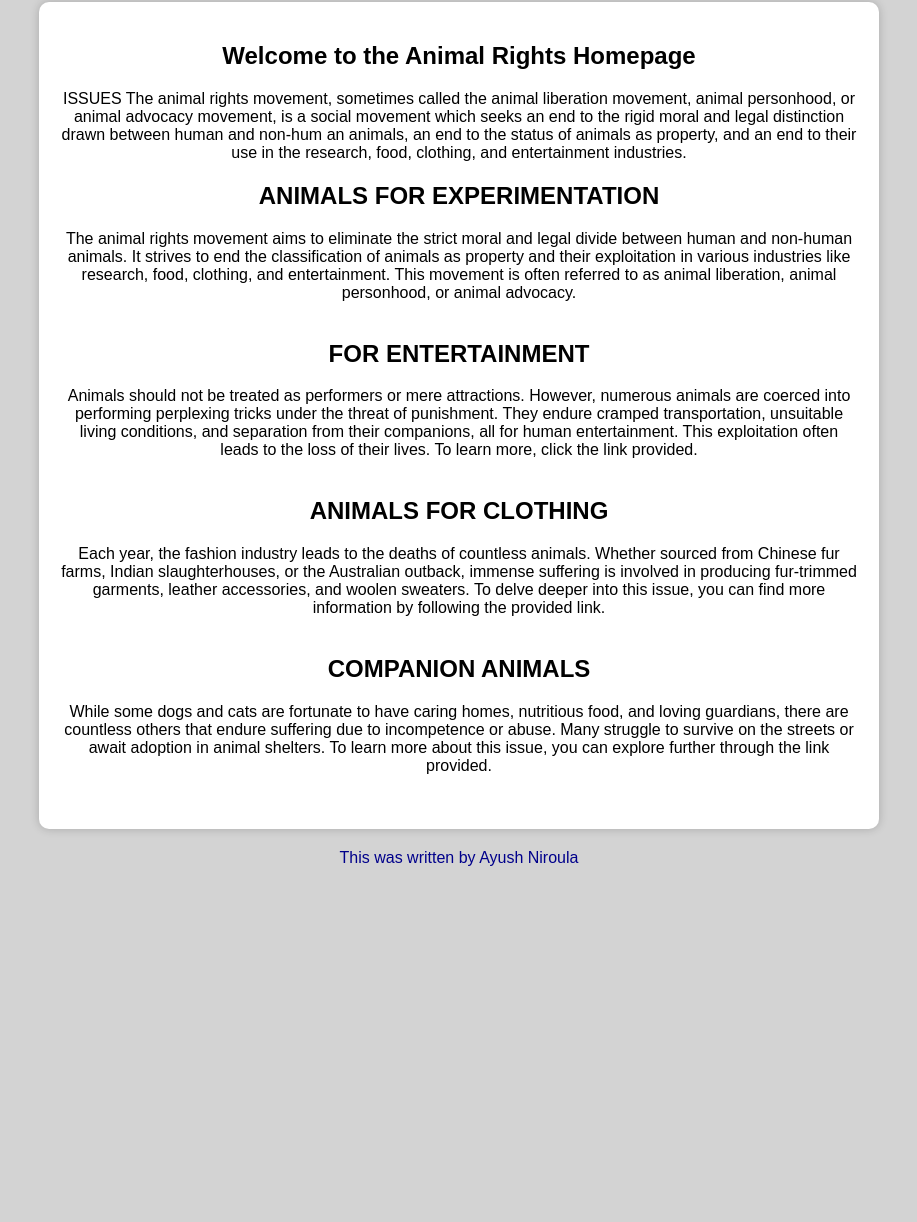
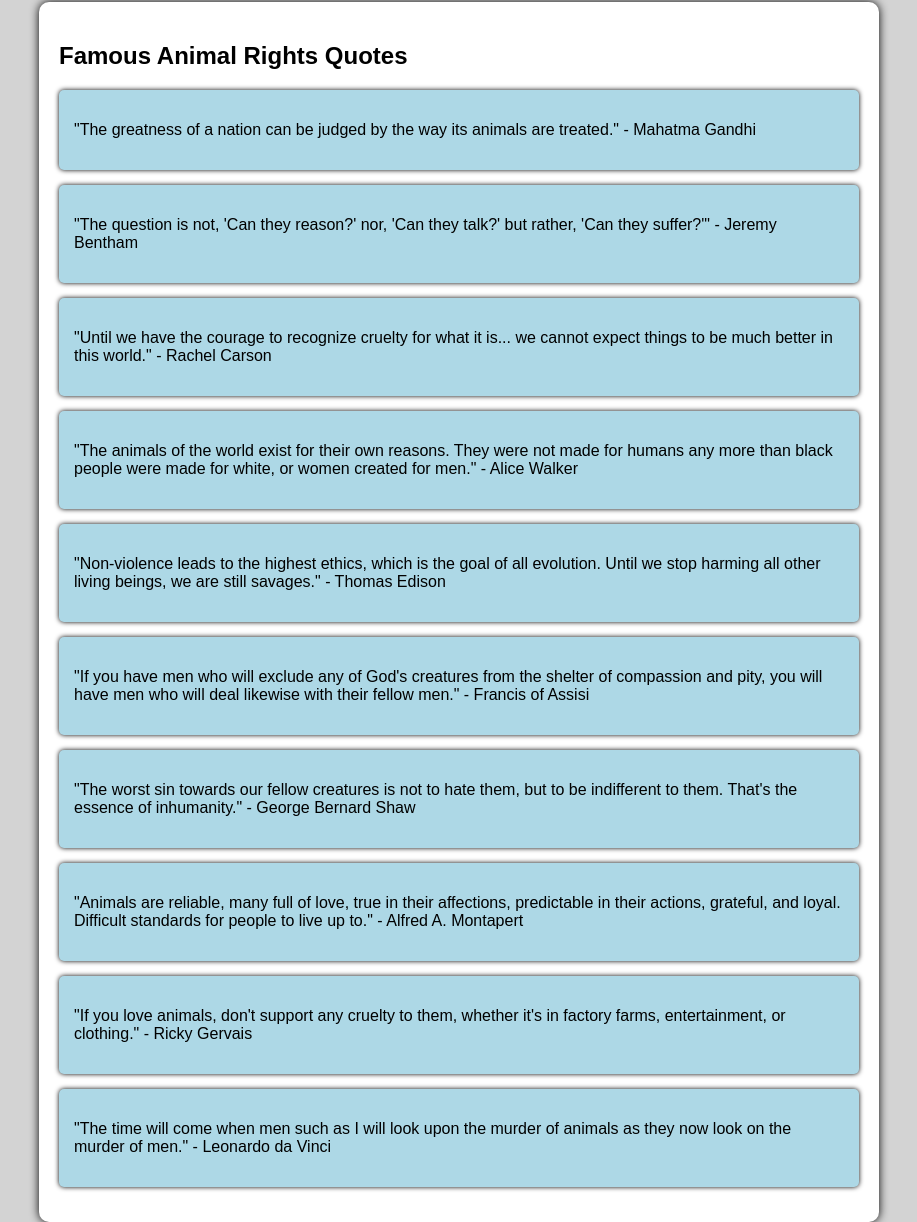
Before and after one commit to AyushNiroula09/ayush, a plain HTML site: page quotes.html in a window 1280 px wide. Shown: the part 137-1359 px from the top of the page, without its empty margins (181-1098 px from the left). Before the commit the page ends 1020 px from the top, so only its background shows below. Drawn offline with Linux system fonts and the light colour scheme.

Commit message:
This is my grade 8 computer project work
It is for 2nd term/semester

```diff
--- a/quotes.html
+++ b/quotes.html
@@ -3,7 +3,7 @@
 <head>
   <meta charset="UTF-8">
   <meta name="viewport" content="width=device-width, initial-scale=1.0">
-  <title>Animal Rights Homepage</title>
+  <title>Animal Rights Quotes</title>
   <style>
     body {
       font-family: Arial, sans-serif;
@@ -17,11 +17,6 @@
       background-color: orange;
       padding: 15px 0;
     }
-    h1 {
-      margin: 0;
-      color: white;
-      font-size: 2.5rem;
-    }
     nav {
       text-align: center;
       background-color: darkorange;
@@ -33,13 +28,25 @@
       margin: 0 20px;
       font-size: 1.2rem;
     }
+    h1 {
+      margin: 0;
+      color: white;
+      font-size: 2.5rem;
+    }
     .container {
       max-width: 800px;
       margin: 20px auto;
       padding: 20px;
       background-color: white;
       border-radius: 10px;
-      box-shadow: 0 0 10px rgba(0, 0, 0, 0.2);
+      box-shadow: 0 0 10px black;
+    }
+    .quote {
+      margin: 15px 0;
+      padding: 15px;
+      background-color: lightblue;
+      border-radius: 5px;
+      box-shadow: 0 0 5px black;
     }
     footer {
       text-align: center;
@@ -58,36 +65,47 @@
     <a href="index.html">Home</a>
     <a href="quotes.html">Quotes</a>
     <a href="Animalrights.html">Summary</a>
+    <!-- Add more links to other pages as needed -->
   </nav>
 
-  <center>
   <div class="container">
-    <h2>Welcome to the Animal Rights Homepage</h2>
-    <p>ISSUES
-        The animal rights movement, sometimes called the animal liberation movement, animal personhood, or animal advocacy movement, is a social movement  which seeks an end to the rigid moral and legal distinction drawn between human and non-hum an animals, an end to the status of animals as property, and an end to their use in the research, food, clothing, and entertainment industries.
-
-        <h2>ANIMALS FOR EXPERIMENTATION</h2>
-        The animal rights movement aims to eliminate the strict moral and legal divide between human and non-human animals. It strives to end the classification of animals as property and their exploitation in various industries like research, food, clothing, and entertainment. This movement is often referred to as animal liberation, animal personhood, or animal advocacy.<br><br>
-
-
-
-        <h2> FOR ENTERTAINMENT</h2>
-        Animals should not be treated as performers or mere attractions. However, numerous animals are coerced into performing perplexing tricks under the threat of punishment. They endure cramped transportation, unsuitable living conditions, and separation from their companions, all for human entertainment. This exploitation often leads to the loss of their lives. To learn more, click the link provided.<br><br>
-
-
-
-        <h2>ANIMALS FOR CLOTHING</h2>
-        Each year, the fashion industry leads to the deaths of countless animals. Whether sourced from Chinese fur farms, Indian slaughterhouses, or the Australian outback, immense suffering is involved in producing fur-trimmed garments, leather accessories, and woolen sweaters. To delve deeper into this issue, you can find more information by following the provided link.<br><br>
-
-
-
-        <h2>COMPANION ANIMALS</h2>
-        While some dogs and cats are fortunate to have caring homes, nutritious food, and loving guardians, there are countless others that endure suffering due to incompetence or abuse. Many struggle to survive on the streets or await adoption in animal shelters. To learn more about this issue, you can explore further through the link provided.<br><br></p>
+    <h2>Famous Animal Rights Quotes</h2>
+    <div class="quote">
+      <p>"The greatness of a nation can be judged by the way its animals are treated." - Mahatma Gandhi</p>
+    </div>
+    <div class="quote">
+      <p>"The question is not, 'Can they reason?' nor, 'Can they talk?' but rather, 'Can they suffer?'" - Jeremy Bentham</p>
+    </div>
+    <div class="quote">
+      <p>"Until we have the courage to recognize cruelty for what it is... we cannot expect things to be much better in this world." - Rachel Carson</p>
+    </div>
+    <div class="quote">
+      <p>"The animals of the world exist for their own reasons. They were not made for humans any more than black people were made for white, or women created for men." - Alice Walker</p>
+    </div>
+    <div class="quote">
+      <p>"Non-violence leads to the highest ethics, which is the goal of all evolution. Until we stop harming all other living beings, we are still savages." - Thomas Edison</p>
+    </div>
+    <div class="quote">
+      <p>"If you have men who will exclude any of God's creatures from the shelter of compassion and pity, you will have men who will deal likewise with their fellow men." - Francis of Assisi</p>
+    </div>
+    <div class="quote">
+      <p>"The worst sin towards our fellow creatures is not to hate them, but to be indifferent to them. That's the essence of inhumanity." - George Bernard Shaw</p>
+    </div>
+    <div class="quote">
+      <p>"Animals are reliable, many full of love, true in their affections, predictable in their actions, grateful, and loyal. Difficult standards for people to live up to." - Alfred A. Montapert</p>
+    </div>
+    <div class="quote">
+      <p>"If you love animals, don't support any cruelty to them, whether it's in factory farms, entertainment, or clothing." - Ricky Gervais</p>
+    </div>
+    <div class="quote">
+      <p>"The time will come when men such as I will look upon the murder of animals as they now look on the murder of men." - Leonardo da Vinci</p>
+    </div>
+    <!-- Add more quotes as needed -->
   </div>
-  </center>
 
   <footer>
     <p><center>This was written by Ayush Niroula</center></p>
   </footer>
+
 </body>
 </html>
```
Also changed, not shown: index.html (+6 -9 lines).
